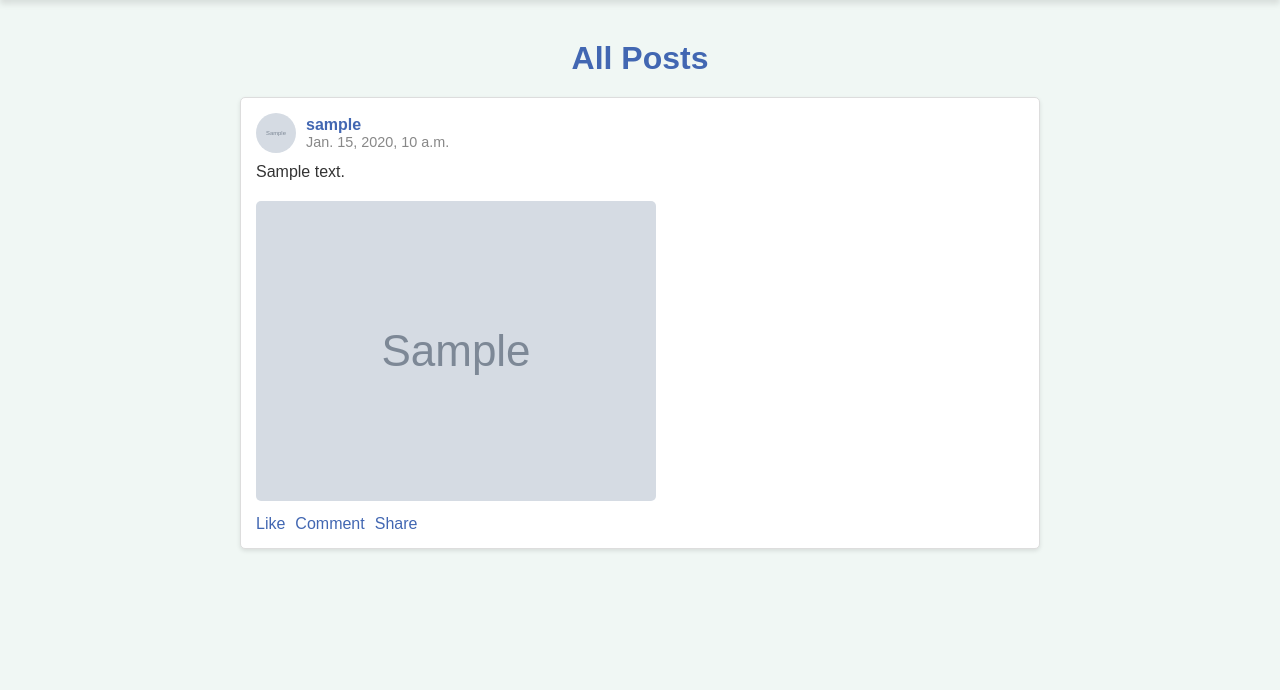
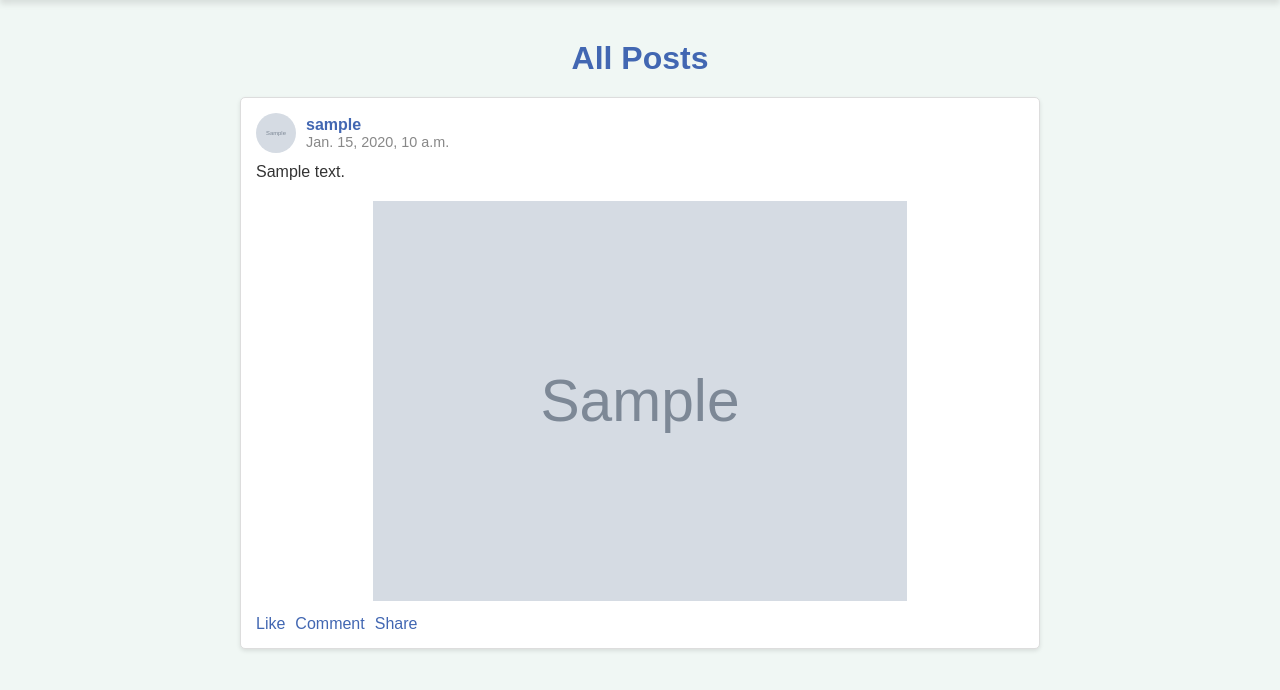
Before and after one commit to sudip6164/django-post-app, a Django app: page /posts/post_list/ in a window 1280 px wide. Shown: the part 74-764 px from the top of the page. Run offline with Django 5.2, Linux system fonts and the light colour scheme; tables that the repository leaves empty hold one stand-in row (values such as "Sample post"); grey boxes marked "Sample" are stand-in pictures.

Commit message:
image size in post

```diff
--- a/sbook/posts/templates/posts/post_list.html
+++ b/sbook/posts/templates/posts/post_list.html
@@ -31,7 +31,7 @@
                 </div>
                 <p class="post-content">{{ post.content }}</p>
                 {% if post.image %}
-                    <img src="{{ post.image.url }}" alt="Post Image" class="post-image">
+                    <img src="{{ post.image.url }}" alt="Post Image" class="post-image" width="800px" height='400px' style="object-fit:contain">
                 {% endif %}
                 <div class="post-actions">
                     <button class="like-button">Like</button>
--- a/sbook/static/css/posts/post_list.css
+++ b/sbook/static/css/posts/post_list.css
@@ -75,10 +75,12 @@
 }
 
 .post-image {
-    max-width: 100%;
+    width: 100%;
     border-radius: 5px;
     margin-top: 10px;
+    object-fit: cover;
 }
+
 
 .post-actions {
     display: flex;
--- a/sbook/users/templates/users/profile.html
+++ b/sbook/users/templates/users/profile.html
@@ -41,7 +41,7 @@
                     </div>
                     <p class="post-content">{{ post.content }}</p>
                     {% if post.image %}
-                        <img src="{{ post.image.url }}" alt="Post Image" class="post-image">
+                        <img src="{{ post.image.url }}" alt="Post Image" class="post-image" width="800px" height='400px' style="object-fit:contain">
                     {% endif %}
                     <div class="post-actions">
                         <button class="like-button">Like</button>
```
